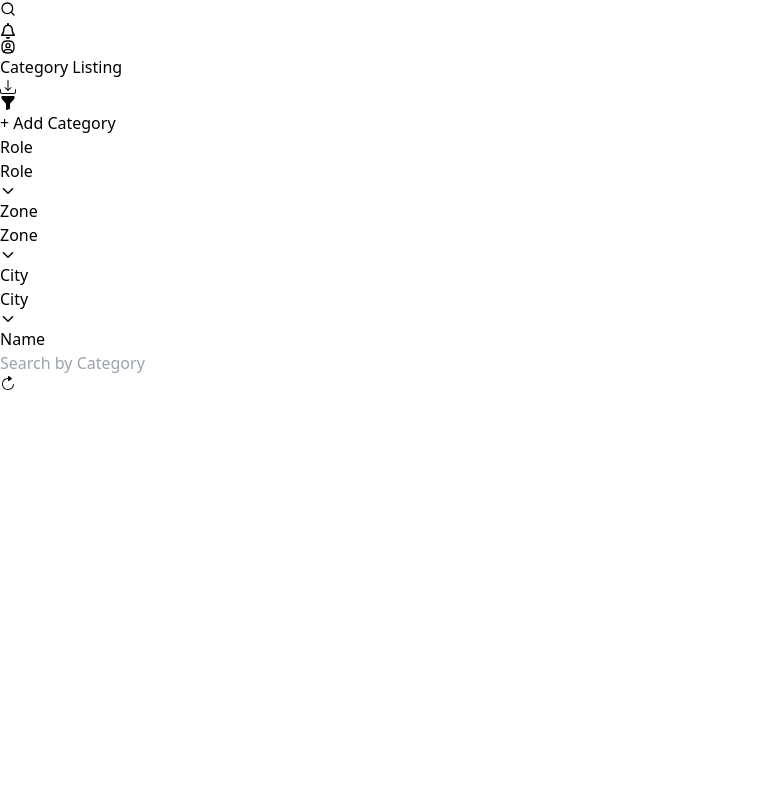
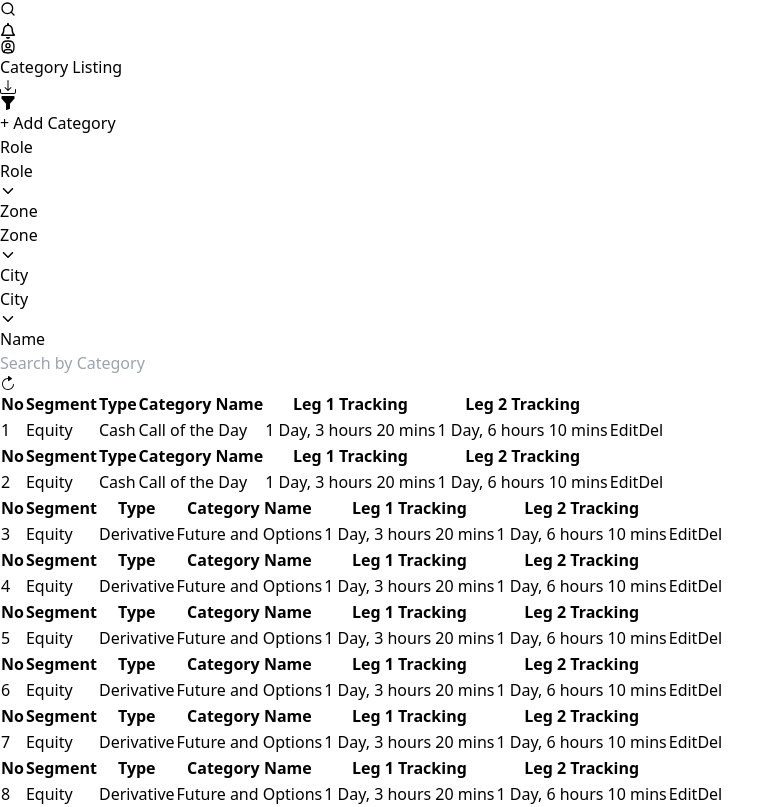
Before and after one commit to ommipatil13/Millicent-Technologies-Dashboard-Task-Omkar-Patil, a React (Vite) app in the folder react-dashboard/: page / in a window 1280 px wide. Shown: the part 585-1392 px from the top of the page, without its empty margins (0-784 px from the left). Before the commit the page ends 976 px from the top, so only its background shows below. Built offline with nearby package versions, Linux system fonts and the light colour scheme.

Commit message:
table edit

```diff
--- a/react-dashboard/src/components/AdminHome/AdminHome.jsx
+++ b/react-dashboard/src/components/AdminHome/AdminHome.jsx
@@ -7,7 +7,7 @@ import AdminHomeNavbar from './AdminHomeNavbar';
 const AdminHome = ({ setNavClose, navClose, }) => {
     // const [navClose, setNavClose] = useState(true)
     return (
-        <div className='bg-zinc-100 flex items-center shadow-lg '>
+        <div className='bg-zinc-50 flex items-center shadow-lg '>
 
             <div>
                 <button onClick={() => setNavClose(!navClose)} className='bg-white  p-1.5 outline-none rounded-md -ms-3 border ' >
--- a/react-dashboard/src/components/AdminPages/AddCategory/AddCategory.jsx
+++ b/react-dashboard/src/components/AdminPages/AddCategory/AddCategory.jsx
@@ -46,7 +46,7 @@ const AddCategory = () => {
 
                     <div className='space-y-2 '>
                         <div>
-                            <label htmlFor="name">Name</label>
+                            <label htmlFor="name" className='text-zinc-400' >Name</label>
                         </div>
                         <div className='flex items-center space-x-7' >
                             <input type="text" name="name" id="name" placeholder='Search by Category'
@@ -59,7 +59,7 @@ const AddCategory = () => {
 
 
                 {/* table div  */}
-                <div className='bg-pink-400 mt-10'>
+                <div className=' mt-8'>
                     {data.map((item) => <AddCategoryTable key={item.id} item={item} />)}
                 </div>
 
--- a/react-dashboard/src/components/AdminPages/AddCategory/AddCategoryInput.jsx
+++ b/react-dashboard/src/components/AdminPages/AddCategory/AddCategoryInput.jsx
@@ -5,11 +5,11 @@ import { IoIosArrowUp } from "react-icons/io";
 const AddCategoryInput = ({ inputTitle, categoryInput, setCategoryInput }) => {
     return (
         <div className='space-y-2'>
-            <p>{inputTitle}</p>
+            <p className='text-zinc-400'>{inputTitle}</p>
             <div className='bg-white rounded-md shadow ' >
                 <button onClick={() => setCategoryInput(!categoryInput)}
                     className='flex space-x-16 px-5 py-2 items-center outline-none shadow rounded-md'
-                ><span> {inputTitle} </span>
+                ><span className='text-zinc-400' > {inputTitle} </span>
                     {categoryInput ?
                         <IoIosArrowUp className='text-green-600' /> : <IoIosArrowDown className='text-green-600' />}
                 </button>
--- a/react-dashboard/src/components/AdminPages/AddCategory/AddCategoryTable.jsx
+++ b/react-dashboard/src/components/AdminPages/AddCategory/AddCategoryTable.jsx
@@ -1,11 +1,51 @@
 import React, { useState } from 'react'
 
-const AddCategoryTable = () => {
+const AddCategoryTable = ({ item }) => {
 
     return (
-        <div>
 
+        <div className="flex flex-col">
+            <div className="-m-1.5 overflow-x-auto">
+                <div className="p-1.5 min-w-full inline-block align-middle">
+                    <div className="border rounded-lg overflow-hidden">
+                        <table className="min-w-full divide-y divide-gray-200">
+                            <thead className="bg-gray-50">
+                                <tr>
+                                    <th scope="col" className="px-6 py-3 text-start text-xs font-medium text-gray-500 uppercase">No</th>
+                                    <th scope="col" className="px-6 py-3 text-start text-xs font-medium text-gray-500 uppercase">Segment</th>
+                                    <th scope="col" className="px-6 py-3 text-start text-xs font-medium text-gray-500 uppercase">Type</th>
+                                    <th scope="col" className="px-6 py-3 text-end text-xs font-medium text-gray-500 uppercase">Category Name</th>
+                                    <th scope="col" className="px-6 py-3 text-end text-xs font-medium text-gray-500 uppercase">Leg 1 Tracking</th>
+                                    <th scope="col" className="px-6 py-3 text-end text-xs font-medium text-gray-500 uppercase">Leg 2 Tracking</th>
+                                </tr>
+                            </thead>
+                            <tbody className="divide-y divide-gray-200">
+                                <tr>
+                                    <td className="px-6 py-4 whitespace-nowrap text-sm font-medium text-gray-800">{item.id}</td>
+                                    <td className="px-6 py-4 whitespace-nowrap text-sm text-gray-800"> {item.segment} </td>
+                                    <td className="px-6 py-4 whitespace-nowrap text-sm text-gray-800">{item.type}</td>
+                                    <td className="px-6 py-4 whitespace-nowrap text-sm text-gray-800">{item.category_name}</td>
+                                    <td className="px-6 py-4 whitespace-nowrap text-sm text-gray-800">{item.leg_1_tracking}</td>
+                                    <td className="px-6 py-4 whitespace-nowrap text-sm text-gray-800">{item.leg_2_tracking}</td>
+
+                                    <td className="px-6 py-4 whitespace-nowrap text-end text-sm font-medium">
+                                        <button type="button" className="inline-flex items-center gap-x-2 text-sm font-semibold rounded-lg
+                                        border border-transparent text-blue-600 hover:text-blue-800 disabled:opacity-50
+                                        disabled:pointer-events-none">Edit</button>
+                                        <button type="button" className="inline-flex items-center gap-x-2 text-sm font-semibold rounded-lg
+                                        border border-transparent text-blue-600 hover:text-blue-800 disabled:opacity-50
+                                        disabled:pointer-events-none">Del</button>
+                                    </td>
+
+                                </tr>
+                            </tbody>
+                        </table>
+                    </div>
+                </div>
+            </div>
         </div>
+
+
     )
 }
 
--- a/react-dashboard/src/components/Home/Home.jsx
+++ b/react-dashboard/src/components/Home/Home.jsx
@@ -12,7 +12,7 @@ const Home = ({ children }) => {
             <div className=' bg-zinc-200 overflow-y-scroll  w-screen' >
                 <AdminHome navClose={navClose} setNavClose={setNavClose} />
 
-                <div className='bg-zinc-100 m-4 rounded-md shadow-md' >
+                <div className='bg-zinc-50 m-4 rounded-md shadow-md' >
                     {children}
                 </div>
             </div>
```
